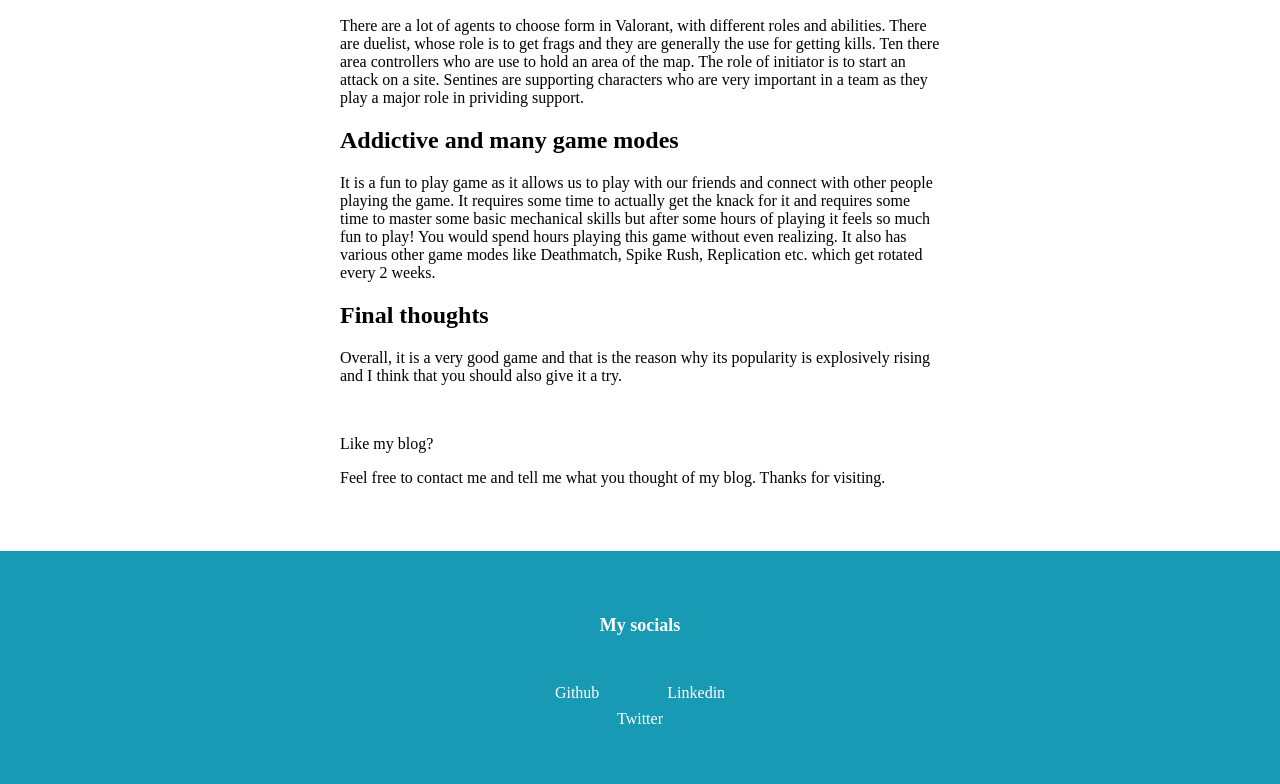
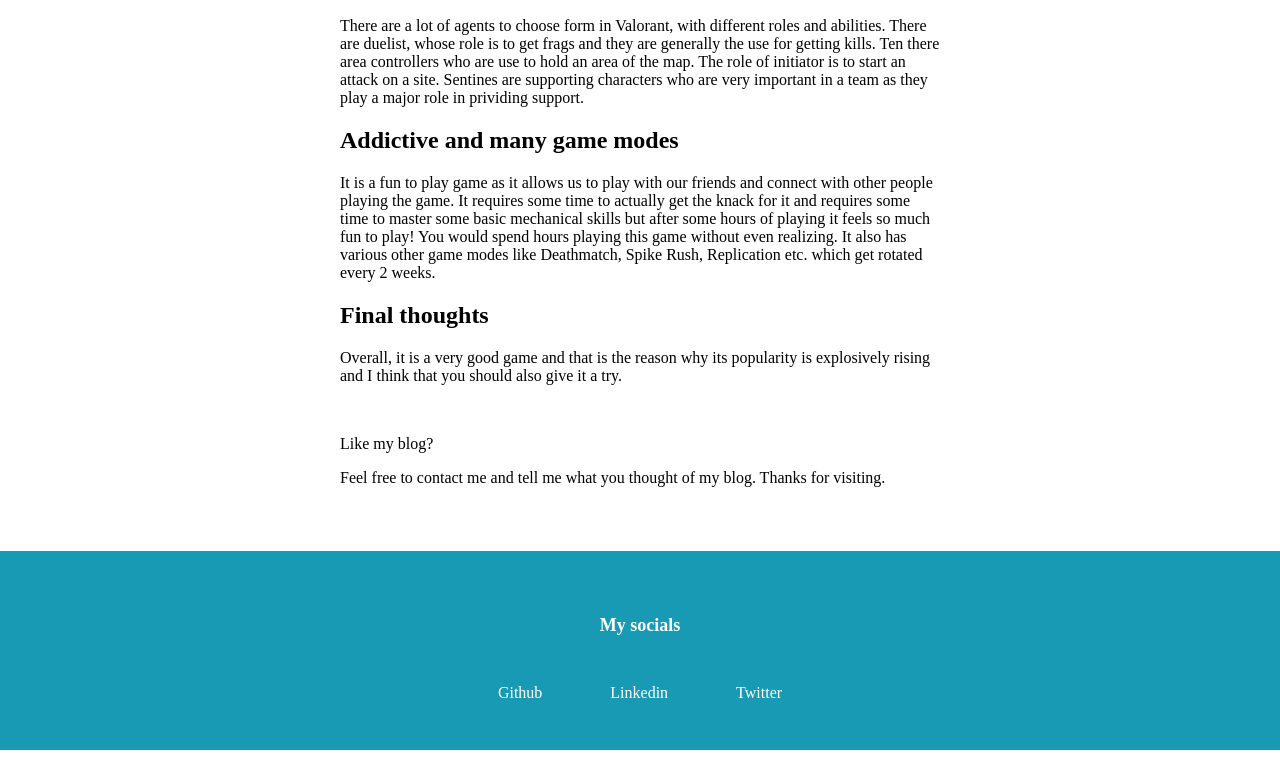
Before and after one commit to AmishMishra11/blog2, a plain HTML site: page index.html in a window 1280 px wide. Shown: the part 1184-1968 px from the top of the page. After the commit the page ends 1934 px from the top, so only its background shows below. Drawn offline with Linux system fonts and the light colour scheme; a web font is replaced by a local one.

Commit message:
fix footer

```diff
--- a/index.html
+++ b/index.html
@@ -81,7 +81,7 @@
             >Linkedin</a
           >
         </li>
-        <li class="link">
+        <li class="list-inline">
           <a class="link" href="https://twitter.com/The_Scarcastic1">Twitter</a>
         </li>
       </ul>
```
